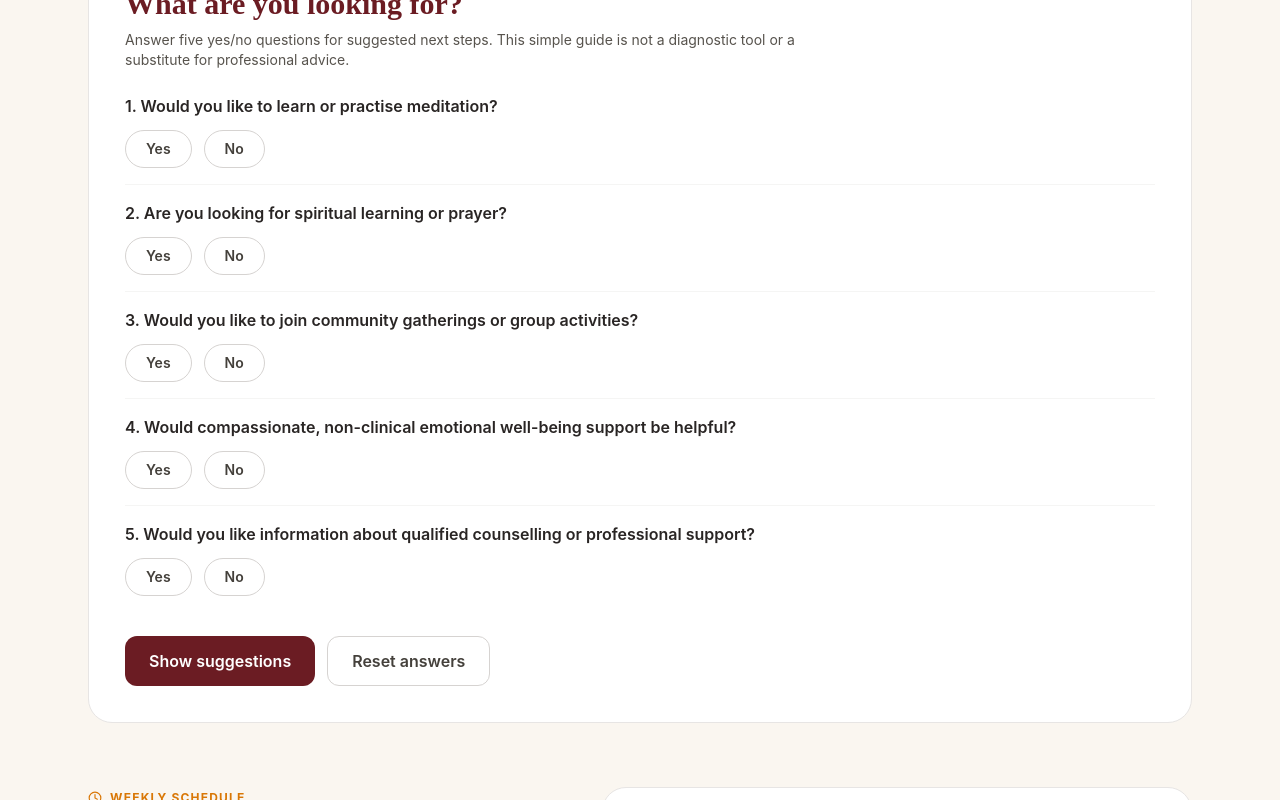
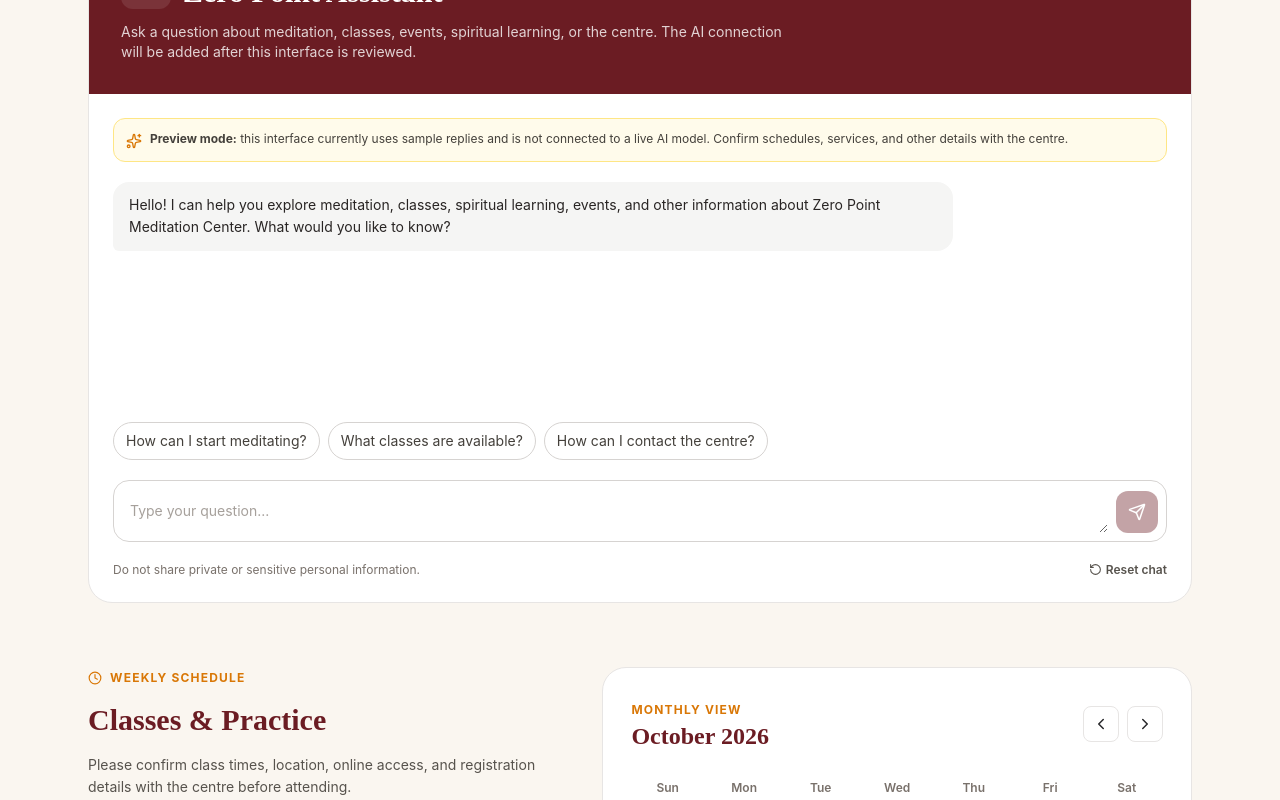
Before and after one commit to sherpaten/Zero-Point-Meditation-Center, a React (Vite) app in the folder zero-point-meditation/: page /services in a window 1280 px wide. Shown: the part 880-1680 px from the top of the page. Built offline with nearby package versions, Linux system fonts and the light colour scheme.

Commit message:
Replace service finder with chatbot preview interface

```diff
--- a/zero-point-meditation/src/pages/Services.jsx
+++ b/zero-point-meditation/src/pages/Services.jsx
@@ -1,20 +1,48 @@
 import React, { useMemo, useState } from 'react';
 import { motion } from 'framer-motion';
-import { CalendarDays, HeartHandshake, Flower2, BookOpen, Sparkles, Users, Clock, ChevronLeft, ChevronRight } from 'lucide-react';
+import { CalendarDays, HeartHandshake, Flower2, BookOpen, Sparkles, Users, Clock, ChevronLeft, ChevronRight, Bot, Send, RotateCcw } from 'lucide-react';
 
-const questions = [
-  { key: 'meditation', question: 'Would you like to learn or practise meditation?', yes: 'Guided meditation and teachings', no: null },
-  { key: 'spiritual', question: 'Are you looking for spiritual learning or prayer?', yes: 'Prayer and spiritual guidance', no: null },
-  { key: 'community', question: 'Would you like to join community gatherings or group activities?', yes: 'Community gatherings and events', no: null },
-  { key: 'wellbeing', question: 'Would compassionate, non-clinical emotional well-being support be helpful?', yes: 'Emotional well-being resources and compassionate guidance', no: null },
-  { key: 'professional', question: 'Would you like information about qualified counselling or professional support?', yes: 'Information about counselling and qualified professional support', no: null },
+const monthNames = ['January','February','March','April','May','June','July','August','September','October','November','December'];
+const starterPrompts = [
+  'How can I start meditating?',
+  'What classes are available?',
+  'How can I contact the centre?',
 ];
 
-const monthNames = ['January','February','March','April','May','June','July','August','September','October','November','December'];
+function demoReply(question) {
+  const q = question.toLowerCase();
+  if (q.includes('meditat') || q.includes('mindful') || q.includes('start')) {
+    return 'Meditation and mindfulness are among the services highlighted by the centre. A gentle first step is to ask the team about beginner-friendly guided practice and the next available class. Please confirm current times directly with the centre.';
+  }
+  if (q.includes('class') || q.includes('schedule') || q.includes('sunday') || q.includes('when')) {
+    return 'The page currently lists a free Sunday community class, but its time and format still need confirmation. Other class dates will be added once confirmed. Please contact the centre before making plans to attend.';
+  }
+  if (q.includes('contact') || q.includes('email') || q.includes('phone') || q.includes('address')) {
+    return 'Please use the Contact page on this website to reach the centre. I do not have verified contact details available in this preview, so I do not want to guess.';
+  }
+  if (q.includes('prayer') || q.includes('spiritual') || q.includes('guidance') || q.includes('teach')) {
+    return 'The centre page describes spiritual learning, prayer, and guidance as areas to explore. Please contact the team to ask what guidance or teachings are currently offered and whether an appointment is needed.';
+  }
+  if (q.includes('counsel') || q.includes('mental health') || q.includes('anxious') || q.includes('depress') || q.includes('emotional')) {
+    return 'The centre aims to provide a welcoming and compassionate environment. Spiritual activities are not a replacement for licensed mental-health care. For clinical concerns, please contact a qualified professional or local health service; ask the centre directly about any verified counselling referrals.';
+  }
+  if (q.includes('yoga')) {
+    return 'Yoga is marked as coming soon on this page. There is not yet a confirmed start date or schedule.';
+  }
+  if (q.includes('event') || q.includes('gather') || q.includes('community')) {
+    return 'You can explore the Events page for the centre’s event information. Please check with the centre to confirm upcoming dates, availability, and any registration requirements.';
+  }
+  if (q.includes('merch') || q.includes('art') || q.includes('shop') || q.includes('product')) {
+    return 'Please visit the Merchandise page to explore the centre’s art and merchandise information.';
+  }
+  return 'Thanks for your question. This is a chatbot interface preview and is not connected to an AI service yet. I can only show sample responses for common topics right now. Please check the relevant page or contact the centre for confirmed information.';
+}
 
 export default function Services() {
-  const [answers, setAnswers] = useState({});
-  const [showResults, setShowResults] = useState(false);
+  const [messages, setMessages] = useState([
+    { role: 'assistant', text: 'Hello! I can help you explore meditation, classes, spiritual learning, events, and other information about Zero Point Meditation Center. What would you like to know?' },
+  ]);
+  const [draft, setDraft] = useState('');
   const [monthOffset, setMonthOffset] = useState(0);
   const current = new Date();
   const displayed = new Date(current.getFullYear(), current.getMonth() + monthOffset, 1);
@@ -23,14 +51,20 @@
     const days = new Date(displayed.getFullYear(), displayed.getMonth() + 1, 0).getDate();
     return [...Array(firstDay).fill(null), ...Array.from({ length: days }, (_, i) => i + 1)];
   }, [displayed.getFullYear(), displayed.getMonth()]);
-  const recommendations = questions.filter(q => answers[q.key] === 'yes').map(q => q.yes);
+
+  function sendMessage(text = draft) {
+    const question = text.trim();
+    if (!question) return;
+    setMessages(prev => [...prev, { role: 'user', text: question }, { role: 'assistant', text: demoReply(question) }]);
+    setDraft('');
+  }
 
   return (
     <div className="max-w-6xl mx-auto px-6 py-12 space-y-16">
       <motion.header initial={{ opacity: 0, y: -16 }} animate={{ opacity: 1, y: 0 }} className="text-center max-w-3xl mx-auto space-y-4">
-        <span className="inline-flex items-center gap-2 text-buddhist-gold font-bold text-xs uppercase tracking-widest"><Sparkles size={14}/> Find your next step</span>
+        <span className="inline-flex items-center gap-2 text-buddhist-gold font-bold text-xs uppercase tracking-widest"><Sparkles size={14}/> Explore and connect</span>
         <h1 className="font-serif text-4xl sm:text-5xl font-bold text-buddhist-burgundy">Services, Classes & Community</h1>
-        <p className="text-stone-600 leading-relaxed">Explore meditation, spiritual guidance, community activities, and well-being resources. Use the guided finder to see which options may fit your interests.</p>
+        <p className="text-stone-600 leading-relaxed">Explore meditation, spiritual guidance, community activities, and well-being resources. Ask the centre’s chatbot preview a question to find your next step.</p>
       </motion.header>
 
       <section className="grid md:grid-cols-2 lg:grid-cols-3 gap-5">
@@ -39,27 +73,34 @@
           { icon: <BookOpen size={24}/>, title: 'Prayer & Spiritual Guidance', text: 'Spiritual learning and guidance within the centre’s Buddhist tradition.' },
           { icon: <HeartHandshake size={24}/>, title: 'Emotional Well-being', text: 'A compassionate, welcoming space and information about available support resources.' },
           { icon: <Users size={24}/>, title: 'Community Gatherings', text: 'Shared practice, cultural activities, and community events.' },
-          { icon: <HeartHandshake size={24}/>, title: 'Counselling Information', text: 'Ask us about qualified professionals and the scope of any counselling services before booking.' },
+          { icon: <HeartHandshake size={24}/>, title: 'Counselling Information', text: 'Ask the centre about qualified professionals and verified counselling referrals before booking.' },
           { icon: <Sparkles size={24}/>, title: 'Yoga — Coming Soon', text: 'Yoga sessions are being planned. Details will be added once the schedule is confirmed.' },
-        ].map((item) => <article key={item.title} className="rounded-2xl border border-amber-100 bg-white p-6 shadow-sm space-y-3">
+        ].map(item => <article key={item.title} className="rounded-2xl border border-amber-100 bg-white p-6 shadow-sm space-y-3">
           <div className="text-buddhist-gold">{item.icon}</div><h2 className="font-serif text-xl font-bold text-buddhist-burgundy">{item.title}</h2><p className="text-sm leading-relaxed text-stone-600">{item.text}</p>
         </article>)}
       </section>
 
-      <section className="rounded-3xl bg-white border border-stone-200 p-6 sm:p-9 space-y-6">
-        <div className="max-w-2xl space-y-2"><span className="text-buddhist-gold font-bold text-xs uppercase tracking-widest">Guided service finder</span><h2 className="font-serif text-2xl sm:text-3xl font-bold text-buddhist-burgundy">What are you looking for?</h2><p className="text-stone-600 text-sm">Answer five yes/no questions for suggested next steps. This simple guide is not a diagnostic tool or a substitute for professional advice.</p></div>
-        <div className="space-y-4">
-          {questions.map((q, index) => <div key={q.key} className="border-b border-stone-100 pb-4 last:border-0">
-            <p className="font-semibold text-stone-800 mb-3">{index + 1}. {q.question}</p>
-            <div className="flex gap-3">{['yes','no'].map(answer => <button key={answer} type="button" onClick={() => { setAnswers(prev => ({...prev, [q.key]: answer})); setShowResults(false); }} aria-pressed={answers[q.key] === answer} className={`px-5 py-2 rounded-full border text-sm font-semibold capitalize transition-colors ${answers[q.key] === answer ? 'bg-buddhist-burgundy text-white border-buddhist-burgundy' : 'border-stone-300 text-stone-700 hover:border-buddhist-gold'}`}>{answer}</button>)}</div>
-          </div>)}
+      <section className="rounded-3xl bg-white border border-stone-200 overflow-hidden">
+        <div className="bg-buddhist-burgundy text-white p-6 sm:p-8">
+          <div className="flex items-center gap-3"><div className="rounded-xl bg-white/10 p-3"><Bot size={26}/></div><div><p className="text-xs uppercase tracking-widest text-amber-200 font-bold">Ask us</p><h2 className="font-serif text-2xl sm:text-3xl font-bold">Zero Point Assistant</h2></div></div>
+          <p className="mt-3 text-sm text-white/80 max-w-2xl">Ask a question about meditation, classes, events, spiritual learning, or the centre. The AI connection will be added after this interface is reviewed.</p>
         </div>
-        <div className="flex flex-wrap gap-3"><button onClick={() => setShowResults(true)} className="rounded-xl bg-buddhist-burgundy text-white px-6 py-3 font-semibold hover:bg-red-900">Show suggestions</button><button onClick={() => {setAnswers({});setShowResults(false);}} className="rounded-xl border border-stone-300 px-6 py-3 font-semibold text-stone-700">Reset answers</button></div>
-        {showResults && <div className="rounded-2xl bg-amber-50 border border-amber-200 p-5 space-y-3"><h3 className="font-serif text-xl font-bold text-buddhist-burgundy">Suggested next steps</h3>{recommendations.length ? <ul className="list-disc pl-5 space-y-1 text-sm text-stone-700">{recommendations.map(item => <li key={item}>{item}</li>)}</ul> : <p className="text-sm text-stone-700">You can start by exploring the centre’s teachings or contacting the team to discuss what is currently available.</p>}<p className="text-xs text-stone-600">Availability and professional credentials should be confirmed with the centre. This finder does not assess or diagnose mental health conditions.</p></div>}
+        <div className="p-4 sm:p-6 space-y-5">
+          <div className="flex items-start gap-2 rounded-xl border border-amber-200 bg-amber-50 p-3 text-xs text-stone-700"><Sparkles size={16} className="text-buddhist-gold shrink-0 mt-0.5"/><p><strong>Preview mode:</strong> this interface currently uses sample replies and is not connected to a live AI model. Confirm schedules, services, and other details with the centre.</p></div>
+          <div className="max-h-[420px] min-h-[220px] overflow-y-auto space-y-4 pr-1" aria-live="polite">
+            {messages.map((message, index) => <div key={index} className={`flex ${message.role === 'user' ? 'justify-end' : 'justify-start'}`}><div className={`max-w-[90%] sm:max-w-[80%] rounded-2xl px-4 py-3 text-sm leading-relaxed whitespace-pre-wrap ${message.role === 'user' ? 'bg-buddhist-burgundy text-white rounded-br-md' : 'bg-stone-100 text-stone-800 rounded-bl-md'}`}>{message.text}</div></div>)}
+          </div>
+          {messages.length === 1 && <div className="flex flex-wrap gap-2">{starterPrompts.map(prompt => <button key={prompt} type="button" onClick={() => sendMessage(prompt)} className="rounded-full border border-stone-300 px-3 py-2 text-xs sm:text-sm text-stone-700 hover:border-buddhist-gold hover:bg-amber-50">{prompt}</button>)}</div>}
+          <form onSubmit={event => { event.preventDefault(); sendMessage(); }} className="flex items-end gap-2 border border-stone-300 rounded-2xl p-2 focus-within:border-buddhist-gold">
+            <label className="sr-only" htmlFor="assistant-question">Your question</label><textarea id="assistant-question" value={draft} onChange={event => setDraft(event.target.value)} onKeyDown={event => { if (event.key === 'Enter' && !event.shiftKey) { event.preventDefault(); sendMessage(); } }} rows={1} placeholder="Type your question..." className="min-h-11 max-h-28 flex-1 resize-y bg-transparent px-2 py-3 text-sm text-stone-800 outline-none placeholder:text-stone-400"/>
+            <button type="submit" disabled={!draft.trim()} aria-label="Send message" className="inline-flex items-center justify-center rounded-xl bg-buddhist-burgundy p-3 text-white hover:bg-red-900 disabled:opacity-40"><Send size={18}/></button>
+          </form>
+          <div className="flex justify-between items-center gap-3"><p className="text-xs text-stone-500">Do not share private or sensitive personal information.</p><button type="button" onClick={() => { setMessages([{ role: 'assistant', text: 'Hello! I can help you explore meditation, classes, spiritual learning, events, and other information about Zero Point Meditation Center. What would you like to know?' }]); setDraft(''); }} className="inline-flex items-center gap-1 text-xs font-semibold text-stone-600 hover:text-buddhist-burgundy"><RotateCcw size={13}/> Reset chat</button></div>
+        </div>
       </section>
 
       <section className="grid lg:grid-cols-[0.9fr_1.1fr] gap-8 items-start">
-        <div className="space-y-4"><span className="inline-flex items-center gap-2 text-buddhist-gold font-bold text-xs uppercase tracking-widest"><Clock size={14}/> Weekly schedule</span><h2 className="font-serif text-3xl font-bold text-buddhist-burgundy">Classes & Practice</h2><p className="text-stone-600 text-sm leading-relaxed">The schedule below is a planning placeholder. Please confirm class times, location, online access, and registration details with the centre before attending.</p>
+        <div className="space-y-4"><span className="inline-flex items-center gap-2 text-buddhist-gold font-bold text-xs uppercase tracking-widest"><Clock size={14}/> Weekly schedule</span><h2 className="font-serif text-3xl font-bold text-buddhist-burgundy">Classes & Practice</h2><p className="text-stone-600 text-sm leading-relaxed">Please confirm class times, location, online access, and registration details with the centre before attending.</p>
           <div className="rounded-2xl bg-white border border-stone-200 p-5"><div className="flex items-start gap-4"><CalendarDays className="text-buddhist-gold shrink-0" size={22}/><div><h3 className="font-bold text-stone-800">Sunday community class</h3><p className="text-sm text-stone-600 mt-1">Free class — time and format to be confirmed.</p><span className="inline-block mt-3 text-xs rounded-full bg-amber-50 border border-amber-200 px-3 py-1 text-stone-700">Free · Schedule confirmation pending</span></div></div></div>
           <div className="rounded-2xl bg-stone-50 border border-dashed border-stone-300 p-5 text-sm text-stone-600">More weekly classes will be listed here when confirmed.</div>
         </div>
```
